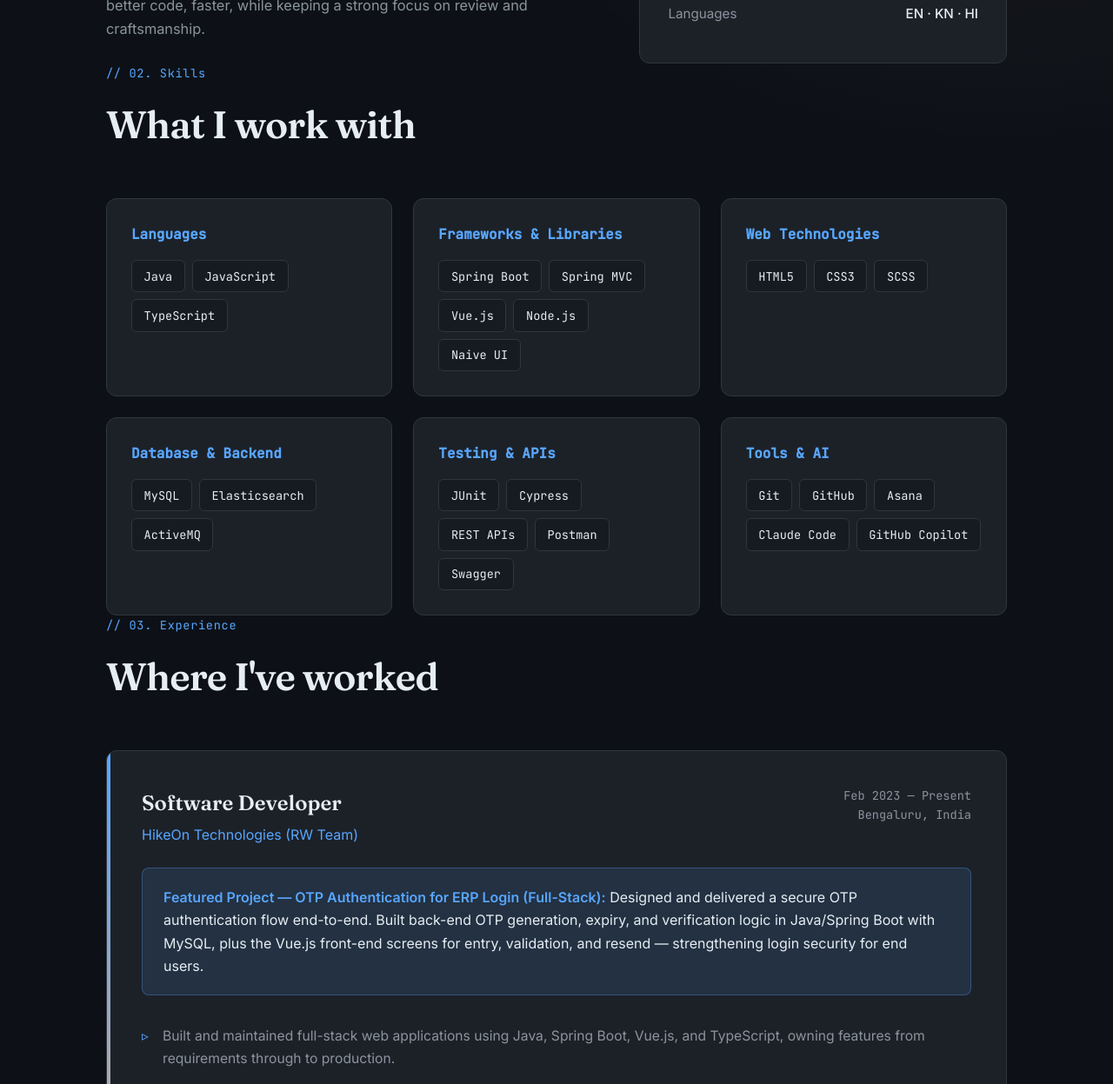
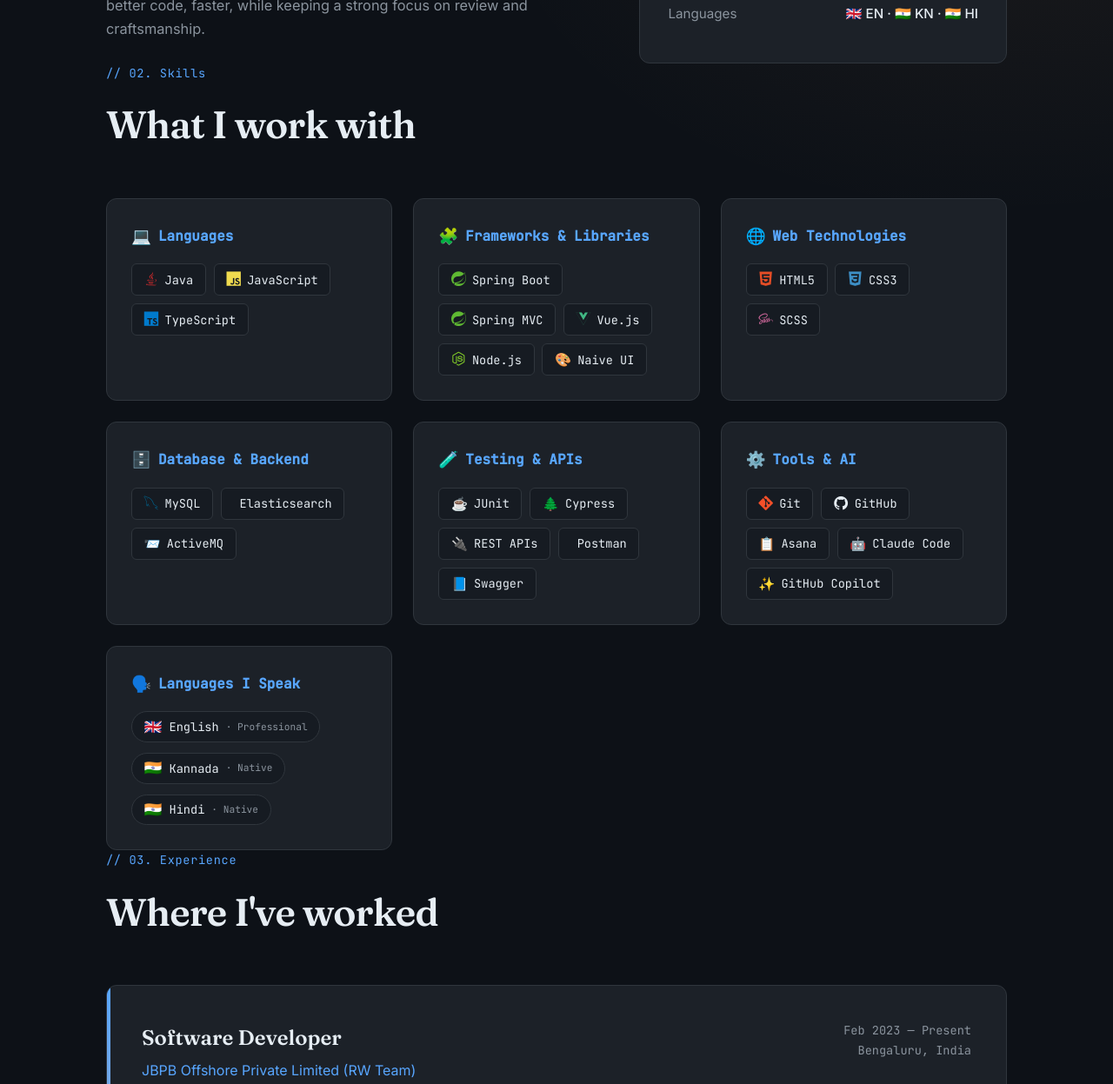
Before and after one commit to nitishdevadiga/nitishdevadiga.github.io, a plain HTML site: page index.html in a window 1280 px wide. Shown: the part 1298-2545 px from the top of the page at 87% size. Drawn offline with nearby package versions, Linux system fonts and the light colour scheme.

Commit message:
Update index.html

```diff
--- a/index.html
+++ b/index.html
@@ -26,6 +26,10 @@
 <link rel="preconnect" href="https://fonts.googleapis.com">
 <link rel="preconnect" href="https://fonts.gstatic.com" crossorigin>
 <link href="https://fonts.googleapis.com/css2?family=Fraunces:opsz,wght@9..144,400;9..144,500;9..144,600;9..144,700&family=JetBrains+Mono:wght@400;500&family=Inter:wght@300;400;500;600&display=swap" rel="stylesheet">
+
+<!-- Devicon for skill icons -->
+<link rel="stylesheet" type="text/css" href="https://cdn.jsdelivr.net/gh/devicons/devicon@latest/devicon.min.css">
+
 <style>
   :root {
     --bg: #0d1117;
@@ -294,12 +298,19 @@
     color: var(--accent);
     margin-bottom: 1rem;
     font-family: 'JetBrains Mono', monospace;
+    display: flex;
+    align-items: center;
+    gap: 0.5rem;
+  }
+  .skill-category h3 .cat-emoji {
+    font-size: 1.15rem;
+    filter: saturate(1.1);
   }
 
   .skill-tags {
     display: flex;
     flex-wrap: wrap;
-    gap: 0.5rem;
+    gap: 0.55rem;
   }
   .skill-tag {
     background: var(--bg-alt);
@@ -309,6 +320,24 @@
     border-radius: 6px;
     font-size: 0.85rem;
     font-family: 'JetBrains Mono', monospace;
+    display: inline-flex;
+    align-items: center;
+    gap: 0.45rem;
+    transition: all 0.2s ease;
+    cursor: default;
+  }
+  .skill-tag:hover {
+    transform: translateY(-2px);
+    border-color: var(--accent);
+    background: rgba(88, 166, 255, 0.08);
+  }
+  .skill-tag i {
+    font-size: 1.05rem;
+    line-height: 1;
+  }
+  .skill-tag .skill-emoji {
+    font-size: 0.95rem;
+    line-height: 1;
   }
 
   /* Experience */
@@ -380,6 +409,39 @@
     margin-bottom: 1.5rem;
   }
   .highlight strong { color: var(--accent); }
+
+  /* Languages */
+  .languages-row {
+    display: flex;
+    flex-wrap: wrap;
+    gap: 0.75rem;
+    margin-top: 0.5rem;
+  }
+  .lang-chip {
+    display: inline-flex;
+    align-items: center;
+    gap: 0.5rem;
+    background: var(--bg-alt);
+    border: 1px solid var(--border);
+    border-radius: 999px;
+    padding: 0.35rem 0.85rem;
+    font-size: 0.85rem;
+    font-family: 'JetBrains Mono', monospace;
+    color: var(--text);
+    transition: all 0.2s ease;
+  }
+  .lang-chip:hover {
+    transform: translateY(-2px);
+    border-color: var(--accent);
+  }
+  .lang-flag {
+    font-size: 1.05rem;
+    line-height: 1;
+  }
+  .lang-chip small {
+    color: var(--text-muted);
+    font-size: 0.7rem;
+  }
 
   /* Contact */
   .contact {
@@ -486,7 +548,7 @@
         Hello! I'm Nitish — a Software Developer who enjoys turning real business problems into clean, maintainable code. My journey into development started during my engineering days at <strong>KVG College of Engineering</strong>, where I graduated with a CGPA of 8.9.
       </p>
       <p>
-        Since then, I've spent <strong>3+ years at HikeOn Technologies</strong> building full-stack web applications across the entire stack — from designing REST APIs and database schemas to crafting responsive UIs alongside designers. I've shipped features end-to-end, including a secure OTP-based login flow for an ERP platform.
+        Since then, I've spent <strong>3+ years at JBPB Offshore</strong> building full-stack web applications across the entire stack — from designing REST APIs and database schemas to crafting responsive UIs alongside designers. I've shipped features end-to-end, including a secure OTP-based login flow for an ERP platform.
       </p>
       <p>
         I'm also a strong believer in working smarter — I actively use AI tools like <strong>Claude Code</strong> and <strong>GitHub Copilot</strong> in my daily workflow to write better code, faster, while keeping a strong focus on review and craftsmanship.
@@ -497,9 +559,12 @@
       <div class="about-card-row"><span class="label">Location</span><span class="value">Bengaluru, India</span></div>
       <div class="about-card-row"><span class="label">Experience</span><span class="value">3+ years</span></div>
       <div class="about-card-row"><span class="label">Role</span><span class="value">Software Developer</span></div>
-      <div class="about-card-row"><span class="label">Company</span><span class="value">HikeOn Technologies</span></div>
+      <div class="about-card-row"><span class="label">Company</span><span class="value">JBPB Offshore</span></div>
       <div class="about-card-row"><span class="label">Education</span><span class="value">B.E. CSE, 8.9 CGPA</span></div>
-      <div class="about-card-row"><span class="label">Languages</span><span class="value">EN · KN · HI</span></div>
+      <div class="about-card-row">
+        <span class="label">Languages</span>
+        <span class="value">🇬🇧 EN · 🇮🇳 KN · 🇮🇳 HI</span>
+      </div>
     </div>
   </div>
 </section>
@@ -510,57 +575,65 @@
   <h2 class="section-title">What I work with</h2>
   <div class="skills-grid">
     <div class="skill-category">
-      <h3>Languages</h3>
+      <h3><span class="cat-emoji">💻</span> Languages</h3>
       <div class="skill-tags">
-        <span class="skill-tag">Java</span>
-        <span class="skill-tag">JavaScript</span>
-        <span class="skill-tag">TypeScript</span>
+        <span class="skill-tag"><i class="devicon-java-plain colored"></i>Java</span>
+        <span class="skill-tag"><i class="devicon-javascript-plain colored"></i>JavaScript</span>
+        <span class="skill-tag"><i class="devicon-typescript-plain colored"></i>TypeScript</span>
       </div>
     </div>
     <div class="skill-category">
-      <h3>Frameworks & Libraries</h3>
+      <h3><span class="cat-emoji">🧩</span> Frameworks &amp; Libraries</h3>
       <div class="skill-tags">
-        <span class="skill-tag">Spring Boot</span>
-        <span class="skill-tag">Spring MVC</span>
-        <span class="skill-tag">Vue.js</span>
-        <span class="skill-tag">Node.js</span>
-        <span class="skill-tag">Naive UI</span>
+        <span class="skill-tag"><i class="devicon-spring-plain colored"></i>Spring Boot</span>
+        <span class="skill-tag"><i class="devicon-spring-plain colored"></i>Spring MVC</span>
+        <span class="skill-tag"><i class="devicon-vuejs-plain colored"></i>Vue.js</span>
+        <span class="skill-tag"><i class="devicon-nodejs-plain colored"></i>Node.js</span>
+        <span class="skill-tag"><span class="skill-emoji">🎨</span>Naive UI</span>
       </div>
     </div>
     <div class="skill-category">
-      <h3>Web Technologies</h3>
+      <h3><span class="cat-emoji">🌐</span> Web Technologies</h3>
       <div class="skill-tags">
-        <span class="skill-tag">HTML5</span>
-        <span class="skill-tag">CSS3</span>
-        <span class="skill-tag">SCSS</span>
+        <span class="skill-tag"><i class="devicon-html5-plain colored"></i>HTML5</span>
+        <span class="skill-tag"><i class="devicon-css3-plain colored"></i>CSS3</span>
+        <span class="skill-tag"><i class="devicon-sass-original colored"></i>SCSS</span>
       </div>
     </div>
     <div class="skill-category">
-      <h3>Database & Backend</h3>
+      <h3><span class="cat-emoji">🗄️</span> Database &amp; Backend</h3>
       <div class="skill-tags">
-        <span class="skill-tag">MySQL</span>
-        <span class="skill-tag">Elasticsearch</span>
-        <span class="skill-tag">ActiveMQ</span>
+        <span class="skill-tag"><i class="devicon-mysql-plain colored"></i>MySQL</span>
+        <span class="skill-tag"><i class="devicon-elasticsearch-plain colored"></i>Elasticsearch</span>
+        <span class="skill-tag"><span class="skill-emoji">📨</span>ActiveMQ</span>
       </div>
     </div>
     <div class="skill-category">
-      <h3>Testing & APIs</h3>
+      <h3><span class="cat-emoji">🧪</span> Testing &amp; APIs</h3>
       <div class="skill-tags">
-        <span class="skill-tag">JUnit</span>
-        <span class="skill-tag">Cypress</span>
-        <span class="skill-tag">REST APIs</span>
-        <span class="skill-tag">Postman</span>
-        <span class="skill-tag">Swagger</span>
+        <span class="skill-tag"><span class="skill-emoji">☕</span>JUnit</span>
+        <span class="skill-tag"><span class="skill-emoji">🌲</span>Cypress</span>
+        <span class="skill-tag"><span class="skill-emoji">🔌</span>REST APIs</span>
+        <span class="skill-tag"><i class="devicon-postman-plain colored"></i>Postman</span>
+        <span class="skill-tag"><span class="skill-emoji">📘</span>Swagger</span>
       </div>
     </div>
     <div class="skill-category">
-      <h3>Tools & AI</h3>
+      <h3><span class="cat-emoji">⚙️</span> Tools &amp; AI</h3>
       <div class="skill-tags">
-        <span class="skill-tag">Git</span>
-        <span class="skill-tag">GitHub</span>
-        <span class="skill-tag">Asana</span>
-        <span class="skill-tag">Claude Code</span>
-        <span class="skill-tag">GitHub Copilot</span>
+        <span class="skill-tag"><i class="devicon-git-plain colored"></i>Git</span>
+        <span class="skill-tag"><i class="devicon-github-original"></i>GitHub</span>
+        <span class="skill-tag"><span class="skill-emoji">📋</span>Asana</span>
+        <span class="skill-tag"><span class="skill-emoji">🤖</span>Claude Code</span>
+        <span class="skill-tag"><span class="skill-emoji">✨</span>GitHub Copilot</span>
+      </div>
+    </div>
+    <div class="skill-category">
+      <h3><span class="cat-emoji">🗣️</span> Languages I Speak</h3>
+      <div class="languages-row">
+        <span class="lang-chip"><span class="lang-flag">🇬🇧</span>English <small>· Professional</small></span>
+        <span class="lang-chip"><span class="lang-flag">🇮🇳</span>Kannada <small>· Native</small></span>
+        <span class="lang-chip"><span class="lang-flag">🇮🇳</span>Hindi <small>· Native</small></span>
       </div>
     </div>
   </div>
@@ -574,7 +647,7 @@
     <div class="exp-header">
       <div>
         <h3 class="exp-role">Software Developer</h3>
-        <p class="exp-company">HikeOn Technologies (RW Team)</p>
+        <p class="exp-company">JBPB Offshore Private Limited (RW Team)</p>
       </div>
       <div class="exp-meta">
         Feb 2023 — Present<br/>
@@ -612,7 +685,7 @@
 
 <footer>
   <div class="container">
-    Designed & built by Nitish Devadiga · © <span id="year"></span>
+    Designed &amp; built by Nitish Devadiga · © <span id="year"></span>
   </div>
 </footer>
 
```
